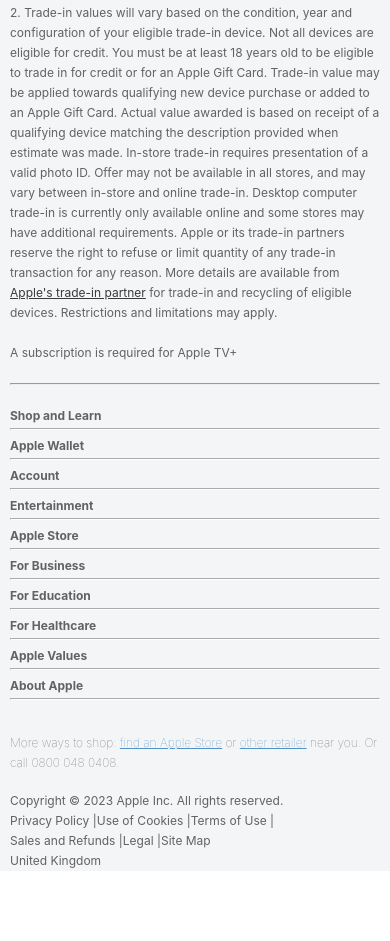
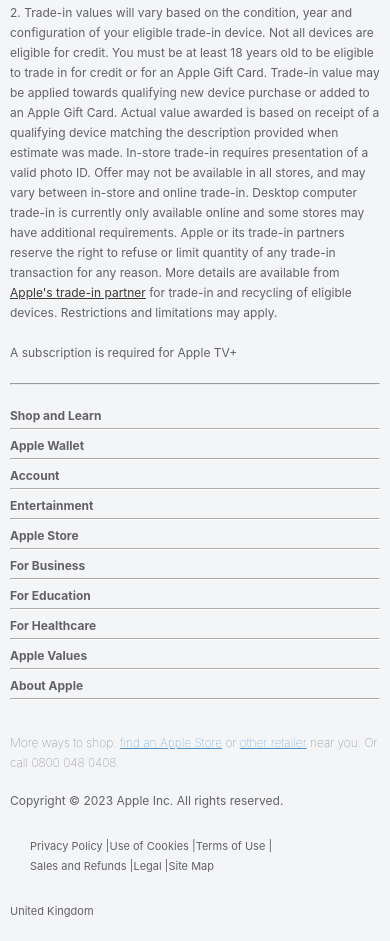
Before and after one commit to Ally-3/Apple-clone, a website: page index.html in a window 390 px wide. Shown: the part 5537-6478 px from the top of the page. Drawn offline with Linux system fonts and the light colour scheme.

Commit message:
fixing css, responsive

```diff
--- a/style.css
+++ b/style.css
@@ -475,7 +475,6 @@
     text-decoration: underline;
 }
 
-
 .align1 {
     display: flex;
     justify-content: flex-end;
@@ -488,7 +487,6 @@
 .hide-onbig {
     display: none;
     border-color:#ffffff;
-    /* margin: 20px 0px; */
 }
 
 /* Medium and small screens */
@@ -502,71 +500,27 @@
         padding-bottom: 10px;
     }
 
-    /* .footer, .footer br, .hide-onsmall {
-        display: none;
-    } */
-
     footer {
-        /* display: flex;
-        flex-direction: column;
-        justify-content: space-evenly;
-        height: 100vh; */
         padding: 0px 10px;
     }
 
-    /* .column {
-        height: 30px;
-        line-height: 30px;
-        padding: 20px 0px;
-    } */
-
-    .para, hr, .row, .bottom {
+    .para, hr, .row, .bottom, .container1 {
         width: 80%;
-        /* margin: 0;
-        line-height: 20px;
-        height: auto; */
     }
 
-    /* .bottom {
-        font-size: 12px;
-        padding-top: 30px;
-        margin: 0;
-    } */
-
     .bottom1 {
-        /* display: flex;
-        flex-direction: column; */
-        width: 80%;
-        /* gap: 10px;
-        font-size: 12px; */
+        width: 100%;
+        font-size: 11px;
     }
 
-    .container1 {
-        /* display: flex;
-        flex-direction: column;
-        font-size: 12px;
-        margin-bottom: 0;
-        padding-bottom: 0; */
-        width: 80%;
-        /* height: 100%; */
+    .align {
+        margin: 0px 20px 20px;
+        font-size: 11px;
     }
 
-    /* .bottom1, .align, .footer1 {
-        display: flex;
-        text-align: left;
-        flex-wrap: wrap;
-        line-height: 20px;
-    } */
-
-    /* .align1{
-        display: flex;
-        flex-direction: column;
-        font-size: 12px;
-    } */
-
-    /* .hide-onbig {
-        display: block;
-    } */
+    .footer1 {
+        font-size: 11px;
+    }
 }
 
 /* small screen only */
@@ -587,21 +541,11 @@
     .row {
         display: flex;
         flex-direction: column;
-        /* height: auto;
-        margin-bottom: none; */
     }
 
-    /* .column-container {
+    .column {
         height: 30px;
         margin: 0;
-    } */
-
-
-    .column {
-        /* gap: 30px; */
-        height: 30px;
-        margin: 0;
-        /* flex: 1 1 100%;  */
     }
 
     .para, hr, .row, .bottom {
@@ -628,7 +572,7 @@
         flex-direction: column;
         font-size: 12px;
         width: 100%;
-        height: 100%;
+        height: 150px;
     }
 
     .bottom1, .align, .footer1 {
@@ -643,6 +587,7 @@
         display: flex;
         flex-direction: column;
         font-size: 12px;
+        margin-bottom: 20px;
     }
 
     .hide-onbig {
```
